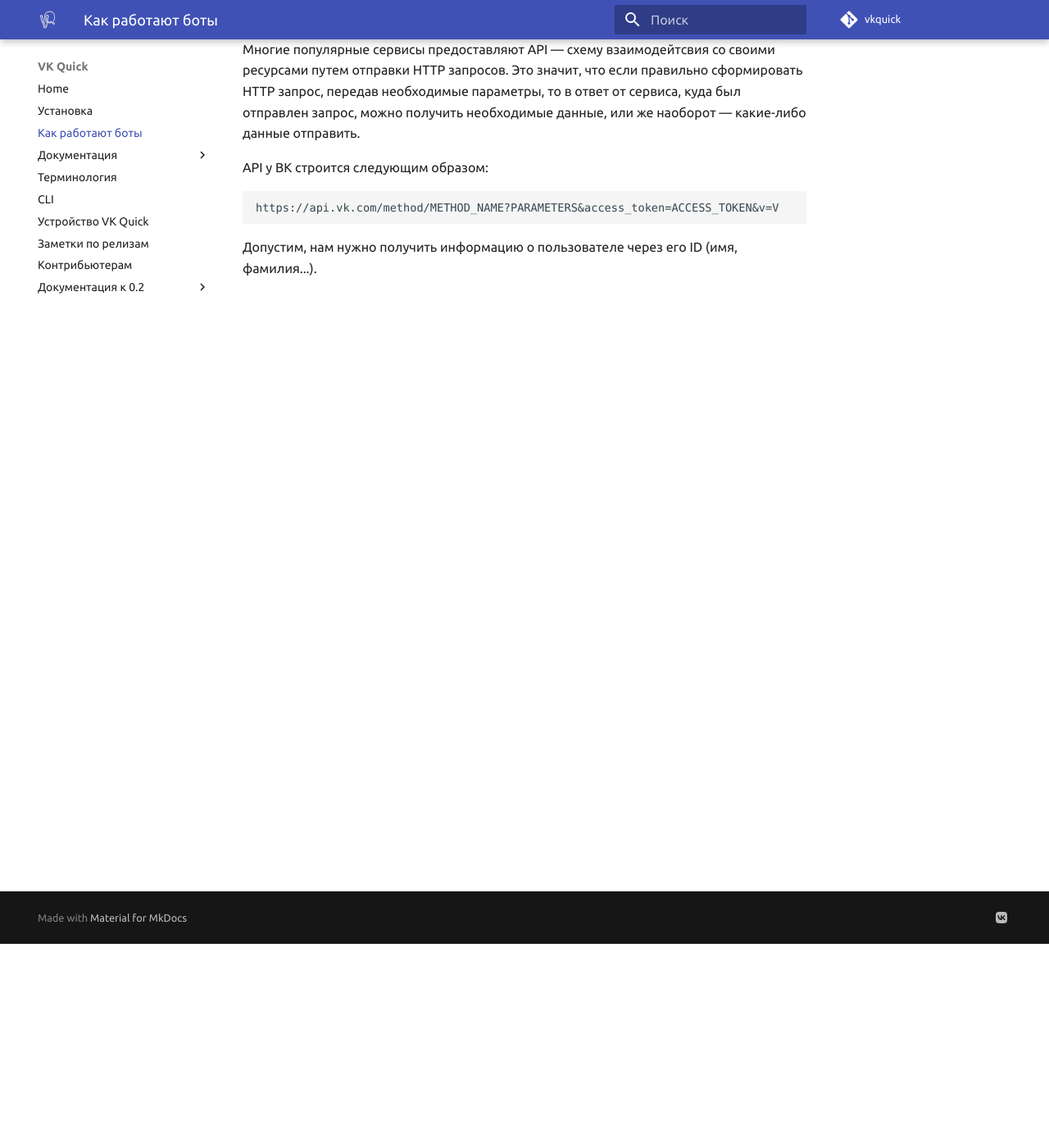
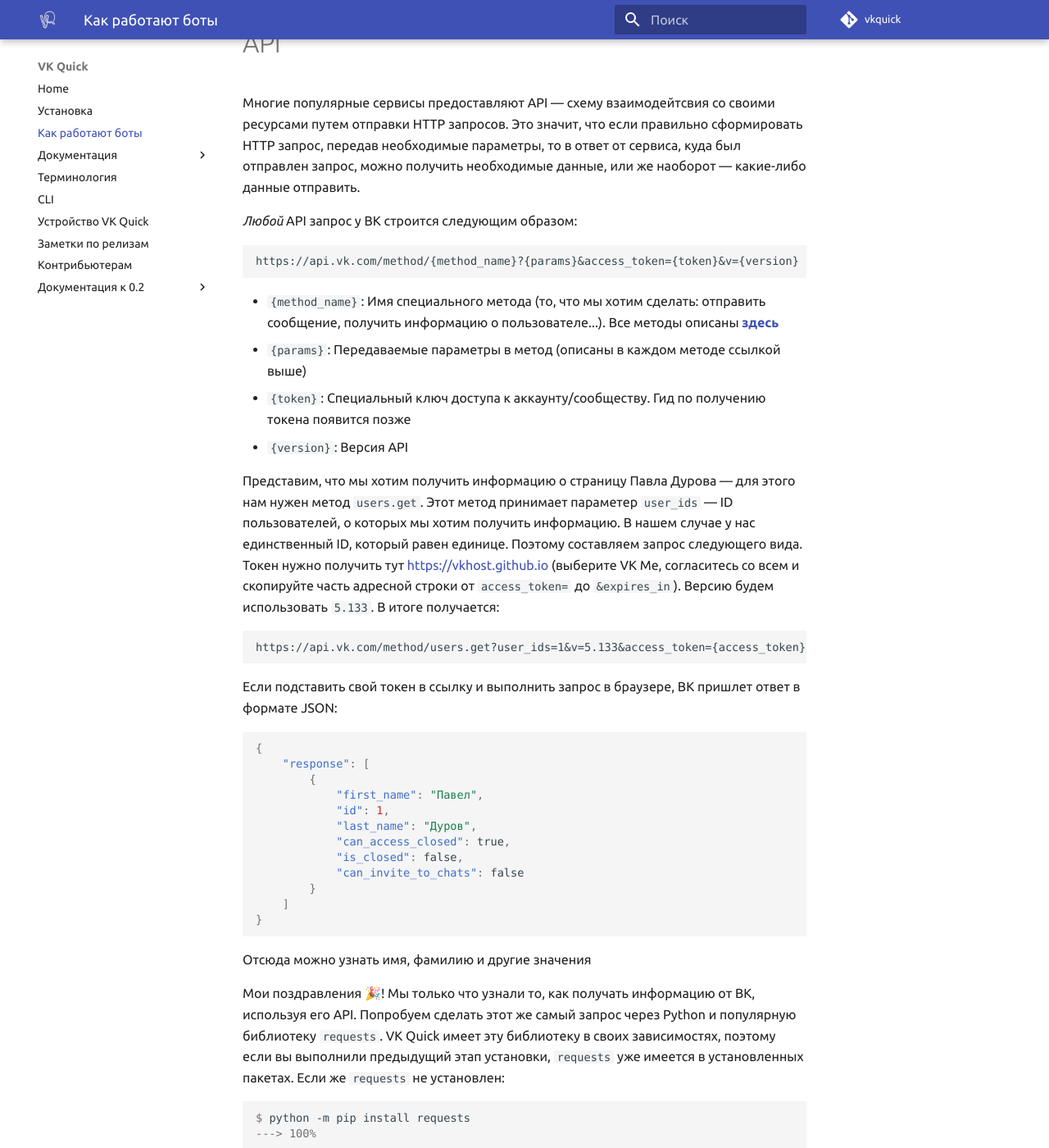
Before and after one commit to deknowny/vkquick, an MkDocs documentation site: the page built from docs/how-bots-work.md, in a window 1280 px wide and 1400 px high, scrolled down 249 px. Shown: the whole window at 82% size. Built offline with MkDocs 1.6.1 and Material for MkDocs 9.7.7, drawn with Linux system fonts in a browser that asks for light colours; some web fonts are replaced; comment, search, counter and statistics services are not loaded; some of the changed text lies outside the part shown.

Commit message:
Add introducing

````diff
--- a/docs/how-bots-work.md
+++ b/docs/how-bots-work.md
@@ -1,3 +1,5 @@
+# Как работают боты?
+
 Эта секция в легкой степени затрагивает работу API и LongPoll. Если Вам эти термины знакомы, можете переходить на следующую страницу
 
 ***
@@ -6,19 +8,84 @@
 
 Многие популярные сервисы предоставляют API — схему взаимодейтсвия со своими ресурсами путем отправки HTTP запросов. Это значит, что если правильно сформировать HTTP запрос, передав необходимые параметры, то в ответ от сервиса, куда был отправлен запрос, можно получить необходимые данные, или же наоборот — какие-либо данные отправить.
 
-API у ВК строится следующим образом:
+_Любой_ API запрос у ВК строится следующим образом:
 
 ```
-https://api.vk.com/method/METHOD_NAME?PARAMETERS&access_token=ACCESS_TOKEN&v=V
+https://api.vk.com/method/{method_name}?{params}&access_token={token}&v={version}
 ```
 
-Допустим, нам нужно получить информацию о пользователе через его ID (имя, фамилия...).
+* `{method_name}`: Имя специального метода (то, что мы хотим сделать: отправить сообщение, получить информацию о пользователе...). Все методы описаны [__здесь__](https://vk.com/dev/methods)
+* `{params}`: Передаваемые параметры в метод (описаны в каждом методе ссылкой выше)
+* `{token}`: Специальный ключ доступа к аккаунту/сообществу. Гид по получению токена появится позже
+* `{version}`: Версия API
+
+Представим, что мы хотим получить информацию о страницу Павла Дурова — для этого нам нужен метод `users.get`. Этот метод принимает параметер `user_ids` — ID пользователей, о которых мы хотим получить информацию. В нашем случае у нас единственный ID, который равен единице. Поэтому составляем запрос следующего вида. Токен нужно получить тут [https://vkhost.github.io](https://vkhost.github.io) (выберите VK Me, согласитесь со всем и скопируйте часть адресной строки от `access_token=` до `&expires_in`). Версию будем использовать `5.133`. В итоге получается:
+
+```
+https://api.vk.com/method/users.get?user_ids=1&v=5.133&access_token={access_token}
+```
+
+Если подставить свой токен в ссылку и выполнить запрос в браузере, ВК пришлет ответ в формате JSON:
 
 
+```json
+{
+    "response": [
+        {
+            "first_name": "Павел",
+            "id": 1,
+            "last_name": "Дуров",
+            "can_access_closed": true,
+            "is_closed": false,
+            "can_invite_to_chats": false
+        }
+    ]
+}
+```
+
+Отсюда можно узнать имя, фамилию и другие значения
+
+Мои поздравления 🎉! Мы только что узнали то, как получать информацию от ВК, используя его API. Попробуем сделать этот же самый запрос через Python и популярную библиотеку `requests`. VK Quick имеет эту библиотеку в своих зависимостях, поэтому если вы выполнили предыдущий этап установки, `requests` уже имеется в установленных пакетах. Если же `requests` не установлен:
+
+<div class="termy">
+```console
+$ python -m pip install requests
+---> 100%
+```
+</div>
+
+Наша новая задача — выполнить тот же самый API запрос, используя Python и библиотеку `requests`, которая этот запрос поможет выполнить
+
+```python
+import requests
 
 
+token = ""  # Сюда необходимо вставить свой токен
+response = requests.get(
+    "https://api.vk.com/method/users.get",
+    params={
+        "user_ids": 1,
+        "access_token": token,
+        "version": "5.133"
+    }
+)
+response = response.json()
+print(response)
+```
 
+Не так много кода, и запрос готов. Мы передали нужные параметры, а затем с помощью метода `.json()` из JSON-схемы получили словарь. Чтобы использовать имя пользовтаеля в коде, достаточно написать `response["response"][0]["first_name"]`
 
-<!--Например, отправка сообщение из приложения ВК — ни что иное как обычное формирование HTTP запроса. Запрос поступает на сервера ВК, ВК же в свою очередь осведомляет о новом сообщении получателей, а Вам возвращает ответ в виде подтверждения того, что сообщение отправлено. Через API можно отправлять сообщения, редактировать их, писать посты, создавать группы — практически все, что предоставляет сервис. Можно сказать так: всё, что можно сделать через клиент (приложение) ВК — можно сделать отправкой правильного сформированного запроса.
+В разделе [__Документация__](../docs) вы узнаете, как отправлять API запросы с помощью VK Quick.
 
-Интрфейс API (правило формирование запроса) предоставляется разными множеством  сервисов для разных целей: отправка сообщения, получение погоды в каком-либо городе, расшифровка текста с картинки. Причем взаимодейтсвовать с API можно с любого языка программирования, но, к сожалению, составлять HTTP запросы каждый раз не очень удобно, поэтому разработчики активно создают разного рода _обертки_ на API для конкретного языка, чтобы упростить разработку. VK Quick и является подобной оберткой.-->
+# LongPoll
+Если с запросами всё понятно, то каким образом ВК уведомляет бота о новом сообщении? Для этого существует специальная технология `LongPoll`. Мы посылаем запрос к ВК, но ВК отвечает не сразу, а только тогда, когда случилось событие (пришло новое сообщение, например), присылая в ответе все необходимые данные (текст сообщения, ID его отправителя...). После ответа можно снова отправлять запрос, и таким образом циклично получать все происходящие события и обрабатывать их в режиме реального времени.
+
+Для пользователей и сообществ структура событий отличается, но вся она описана в документации у ВК
+
+* [__Возможные события в сообществе__](https://vk.com/dev/groups_events)
+* [__Возможные события для пользователя__](https://vk.com/dev/using_longpoll_2?f=3.%2BСтруктура%2Bсобытий)
+
+Мы не будем разбирать пример взаимодейтсвия с `LongPoll`, потому что он будет очень большим и плохо понятным. Для использования `LongPoll` в `VK Quick` нам достаточно понимать концепцию работы в целом.
+
+!!! Note
+    Существует еще одна технология получения событий — `Callback`. В этом случае вы выступаете в роли сервера, и после того, как проиходит новое событие, именно вк отправляет запрос первым
--- a/mkdocs.yml
+++ b/mkdocs.yml
@@ -12,7 +12,7 @@
     - Установка: installation.md
     - Как работают боты: how-bots-work.md
     - Документация:
-        - Введение: docs-0.2/index.md
+        - Введение: docs/index.md
     - Терминология: terminologies.md
     - CLI: cli.md
     - Устройство VK Quick: vkquick-struct.md
````
Also changed, not shown: docs/docs/index.md (+6 -0 lines).
